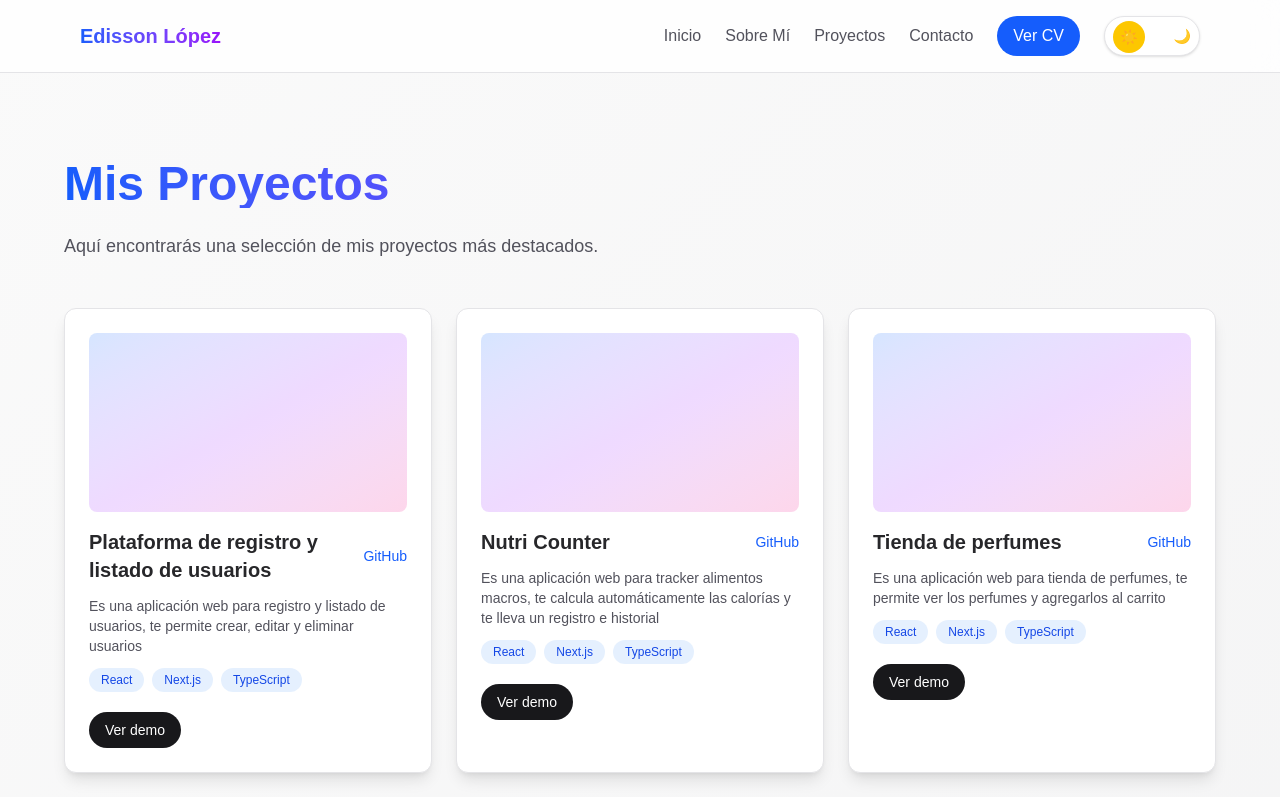
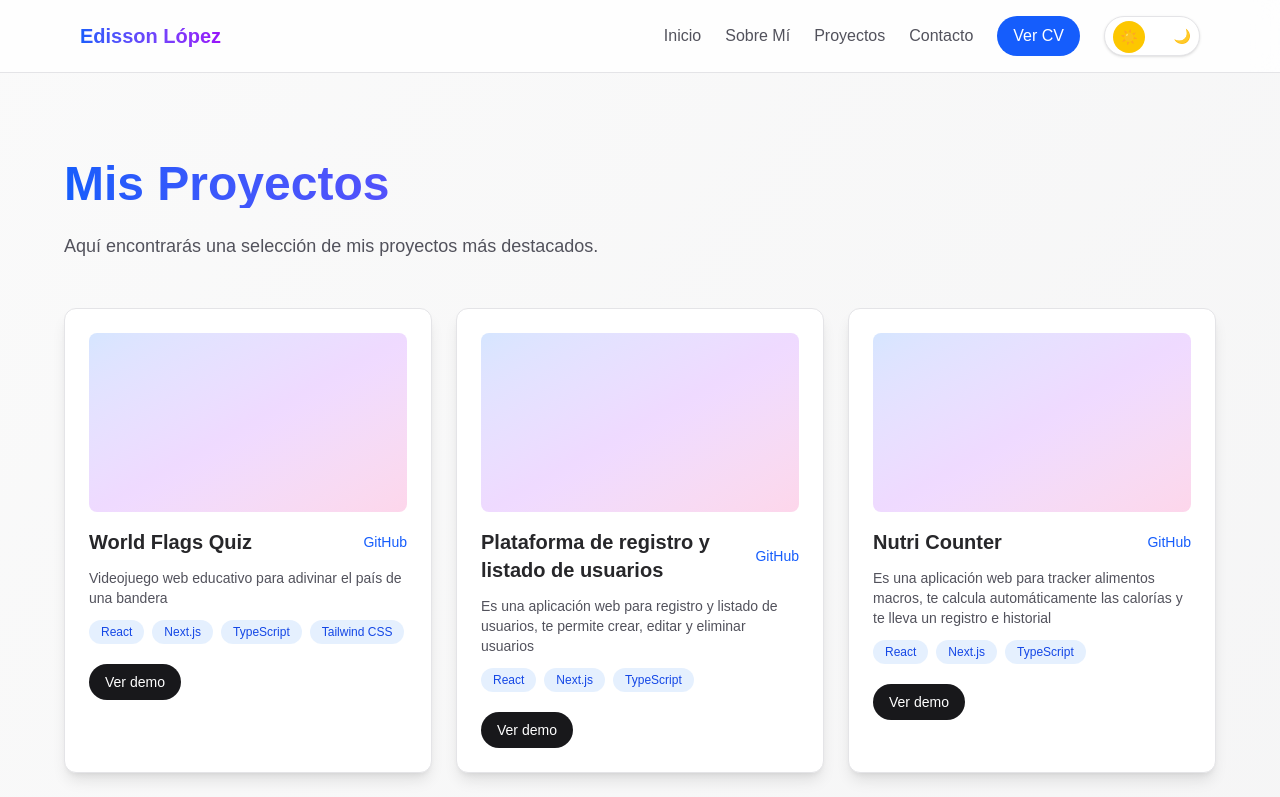
Before and after one commit to ediloaz/ediloaz.com, a Next.js app: page /projects in a window 1280 px wide. Shown: the top 797 px of the page. Built offline with nearby package versions, Linux system fonts and the light colour scheme.

Commit message:
add new project named world-flags-quiz

```diff
--- a/app/projects/projects-data.ts
+++ b/app/projects/projects-data.ts
@@ -9,6 +9,15 @@ export interface Project {
 }
 
 export const PROJECTS: Project[] = [
+  {
+    slug: "world-flags-quiz",
+    name: "World Flags Quiz",
+    shortDescription: "Videojuego web educativo para adivinar el país de una bandera",
+    technologies: ["React", "Next.js", "TypeScript", "Tailwind CSS"],
+    githubUrl: "https://github.com/ediloaz/world-flags-quiz",
+    demoUrl: "https://world-flags-quiz.ediloaz.com",
+    imageUrl: "/.og.png",
+  },
   {
     slug: "plataforma-de-registro-y-listado-de-usuarios",
     name: "Plataforma de registro y listado de usuarios",
```
